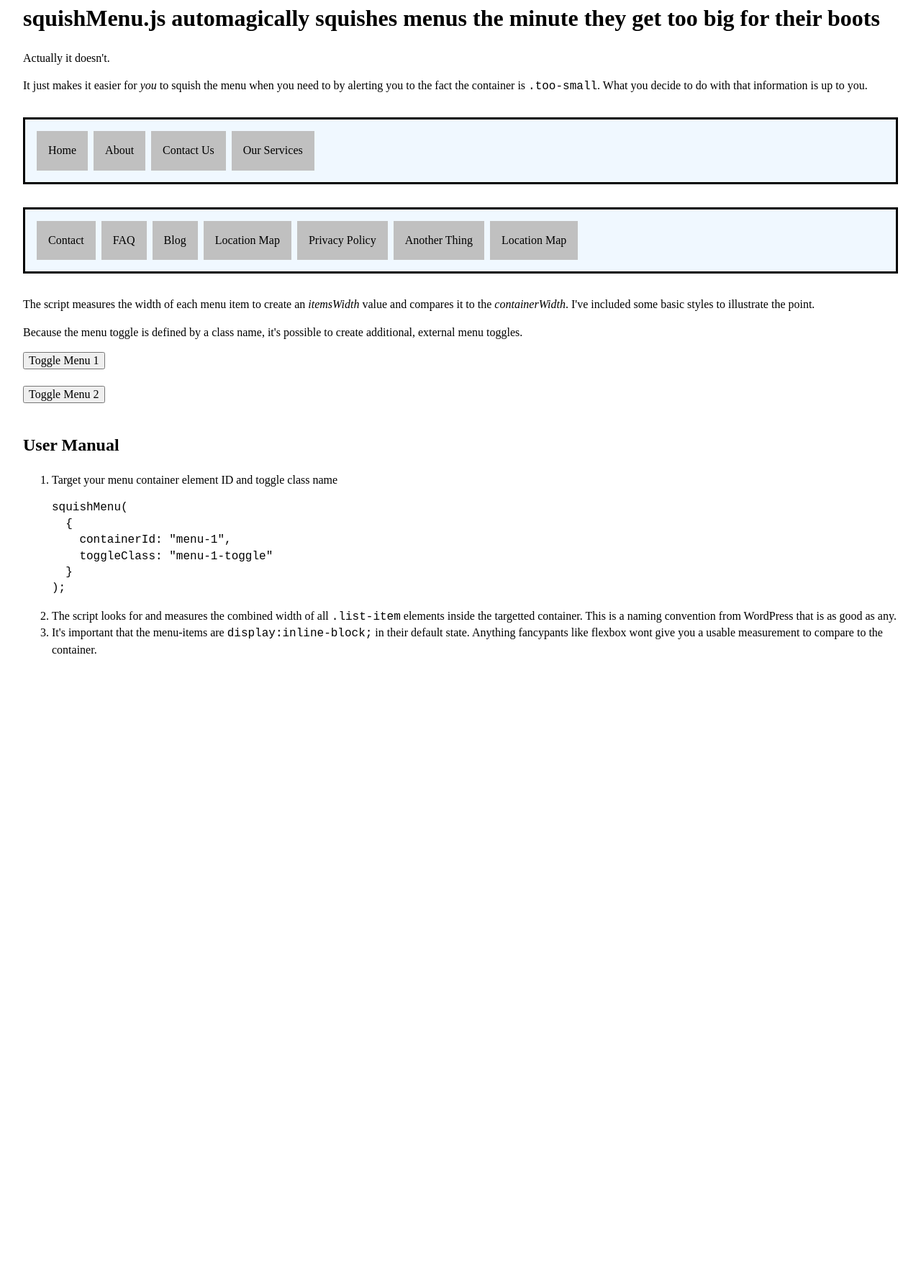
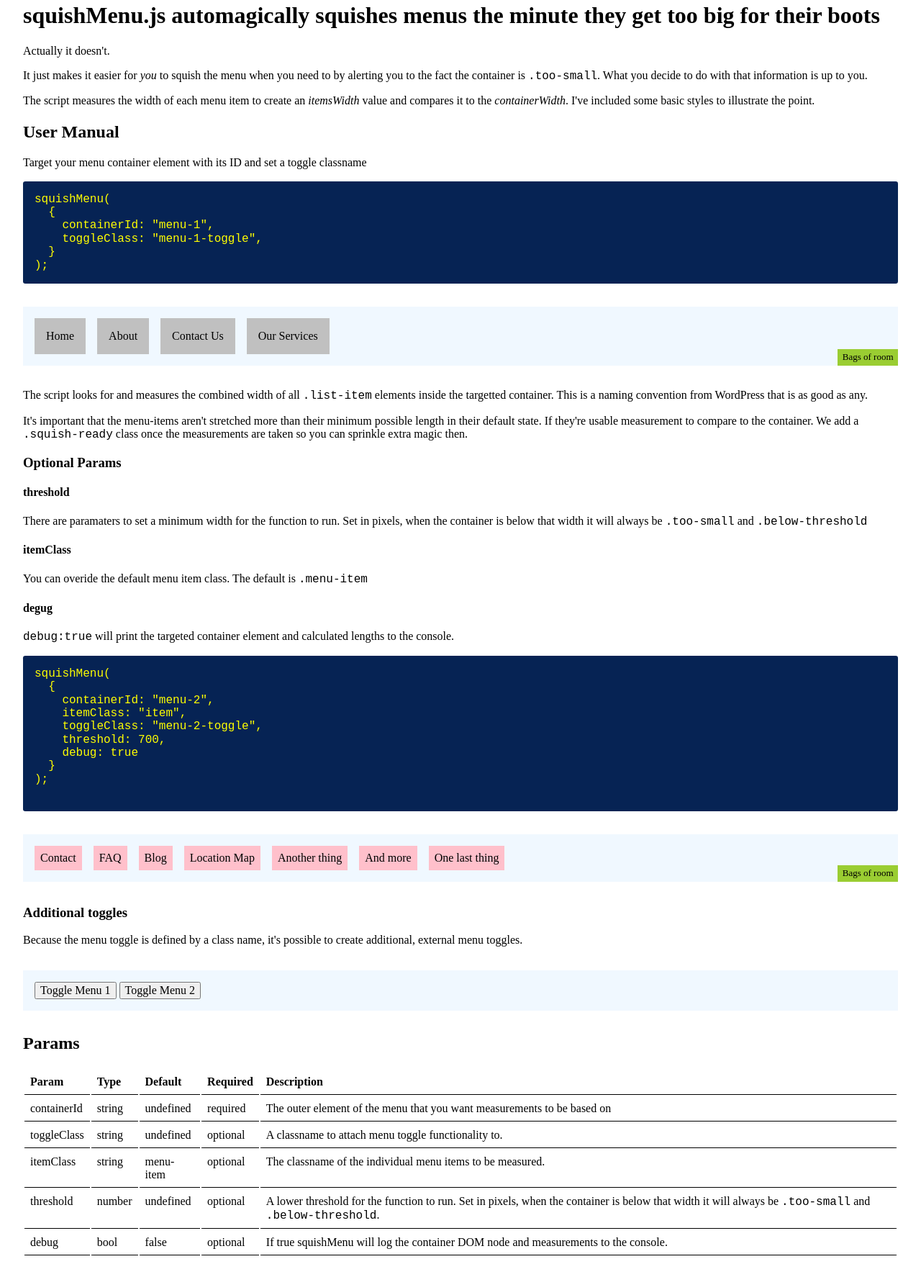
Before and after one commit to TheHeat/squishMenu, a website built with webpack: page demo/index.html in a window 1280 px wide. Shown: the part 50-1824 px from the top of the page at 72% size. Before the commit the page ends 1012 px from the top, so only its background shows below. Built offline with nearby package versions, Linux system fonts and the light colour scheme.

Commit message:
Adds new params & updates docs

```diff
--- /dev/null
+++ b/_squishMenu.scss
@@ -0,0 +1,60 @@
+// Defines the look of a menu link
+.menu-link {
+	box-sizing: border-box;
+	text-decoration: none;
+	color: black;
+	display: block;
+	white-space: nowrap;
+	padding: 1em;
+	background: silver;
+	&:hover {
+		background: adjust-lightness(silver, -10);
+	}
+}
+
+// Default styles for the nav UL
+nav .menu {
+	list-style: none;
+	margin: 0;
+	padding: 0;
+	display: flex;
+	width: 100%;
+	gap: 1em;
+}
+
+// Individual menu-items and their nested links
+.menu-item {
+	a {
+		@extend .menu-link;
+	}
+}
+
+.menu-toggle {
+	@extend .menu-link;
+	cursor: pointer;
+	display: none;
+}
+
+// What goes on when the container is .too-small??
+
+//Show the menu-toggle
+.too-small .menu-toggle {
+	display: block;
+}
+
+// stack the menu-items with flex-direction
+// and collapse the list
+.too-small ul {
+	flex-direction: column;
+	max-height: 0;
+	overflow: hidden;
+	transition: 0.5s;
+}
+
+// Then we do this when the menu .is-open...
+
+// allow the menu to grow to a max-height (this allows the CSS animation to work)
+.too-small.is-open ul {
+	max-height: 60em;
+	transition: 1s;
+}
--- /dev/null
+++ b/demo/_demoBits.scss
@@ -0,0 +1,73 @@
+* {
+	box-sizing: border-box;
+	> * {
+		box-sizing: inherit;
+	}
+}
+
+.item {
+	background: pink;
+	a {
+		display: block;
+		padding: 0.5em;
+		color: currentColor;
+		text-decoration: none;
+	}
+}
+
+body {
+	padding: 2rem;
+}
+
+pre {
+	padding: 1rem;
+	background-color: rgb(6, 35, 84);
+	color: yellow;
+	border-radius: 0.2em;
+}
+
+.report {
+	position: absolute;
+	bottom: 0;
+	right: 0;
+	background: yellowgreen;
+	font-size: small;
+	line-height: 0.8;
+}
+.report:before {
+	display: block;
+	content: "Bags of room";
+	padding: 0.5em;
+}
+
+.too-small + .report {
+	background: red;
+	animation: alert 0.5s infinite;
+	color: white;
+}
+.too-small + .report:before {
+	content: "TOO SMALL!";
+}
+
+.menu-container {
+	position: relative;
+	margin: 2rem 0;
+	padding: 1rem;
+	background-color: aliceblue;
+}
+
+.demo-toggles {
+	margin: 2rem 0;
+	padding: 1rem;
+	background-color: aliceblue;
+}
+
+table {
+	text-align: left;
+}
+th,
+td {
+	border-bottom: solid thin;
+	padding: 0.5em;
+	vertical-align: top;
+}
--- /dev/null
+++ b/demo/demo-styles.scss
@@ -0,0 +1,2 @@
+@import "../squishMenu";
+@import "demoBits";
--- a/demo/index.html
+++ b/demo/index.html
@@ -1,27 +1,75 @@
 <html>
-
 	<head>
 		<meta charset="UTF-8" />
 		<title>squishMenu.js</title>
-  <meta name="viewport" content="width=device-width, initial-scale=1" />
+		<meta
+			name="viewport"
+			content="width=device-width, initial-scale=1"
+		/>
 
-  <link rel="stylesheet" href="https://cdnjs.cloudflare.com/ajax/libs/normalize/3.0.3/normalize.min.css" />
-  <link rel="stylesheet" href="demo.css" />
+		<link
+			rel="stylesheet"
+			href="https://cdnjs.cloudflare.com/ajax/libs/normalize/3.0.3/normalize.min.css"
+		/>
+		<link
+			rel="stylesheet"
+			href="demo-styles.css"
+		/>
 
 		<script src="demo.js"></script>
+
+		<script>
+			document.addEventListener("DOMContentLoaded", () => {
+				squishMenu({
+					containerId: "menu-1",
+					toggleClass: "menu-1-toggle",
+				});
+
+				squishMenu({
+					containerId: "menu-2",
+					toggleClass: "menu-2-toggle",
+					itemClass: "item",
+					debug: true,
+					threshold: 700,
+				});
+			});
+		</script>
 	</head>
 
 	<body>
-
-  <h1>squishMenu.js automagically squishes menus the minute they get too big for their boots</h1>
+		<h1>
+			squishMenu.js automagically squishes menus the minute they get too big for
+			their boots
+		</h1>
 		<p>Actually it doesn't.</p>
 		<p>
-    It just makes it easier for <em>you</em> to squish the menu when you need to by alerting you to the fact the
-    container
-    is <code>.too-small</code>. What you decide to do with that information is up to you.
+			It just makes it easier for <em>you</em> to squish the menu when you need
+			to by alerting you to the fact the container is <code>.too-small</code>.
+			What you decide to do with that information is up to you.
 		</p>
 
+		<p>
+			The script measures the width of each menu item to create an
+			<var>itemsWidth</var> value and compares it to the
+			<var>containerWidth</var>. I've included some basic styles to illustrate
+			the point.
+		</p>
 
+		<h2>User Manual</h2>
+		<p>
+			Target your menu container element with its ID and set a toggle classname
+		</p>
+		<code>
+			<pre>
+squishMenu(
+  {
+    containerId: "menu-1",
+    toggleClass: "menu-1-toggle",
+  }
+);
+</pre
+			>
+		</code>
 
 		<div class="menu-container">
 			<nav id="menu-1">
@@ -33,68 +81,136 @@
 					<li class="menu-item"><a href="#">Our Services</a></li>
 				</ul>
 			</nav>
+			<div class="report"></div>
 		</div>
 
-
-  <div class="menu-container">
-    <nav id="menu-2">
-      <span class="menu-2-toggle  menu-toggle">Menu 2</span>
-      <ul class="menu">
-        <li class="menu-item"><a href="#">Contact</a></li>
-        <li class="menu-item"><a href="#">FAQ</a></li>
-        <li class="menu-item"><a href="#">Blog</a></li>
-        <li class="menu-item"><a href="#">Location Map</a></li>
-        <li class="menu-item"><a href="#">Privacy Policy</a></li>
-        <li class="menu-item"><a href="#">Another Thing</a></li>
-        <li class="menu-item"><a href="#">Location Map</a></li>
-      </ul>
-    </nav>
-  </div>
-
-
 		<p>
-    The script measures the width of each menu item to create an
-    <var>itemsWidth</var> value and compares it to the
-    <var>containerWidth</var>. I've included some basic styles to illustrate
-    the point.
+			The script looks for and measures the combined width of all
+			<code>.list-item</code> elements inside the targetted container. This is a
+			naming convention from WordPress that is as good as any.
 		</p>
-
 		<p>
-    Because the menu toggle is defined by a class name, it's possible to create additional, external menu toggles.
-
+			It's important that the menu-items aren't stretched more than their
+			minimum possible length in their default state. If they're usable
+			measurement to compare to the container. We add a
+			<code>.squish-ready</code> class once the measurements are taken so you
+			can sprinkle extra magic then.
 		</p>
-  <button class="menu-1-toggle">Toggle Menu 1</button>
-  <br /><br />
-  <button class="menu-2-toggle">Toggle Menu 2</button>
-  <br /><br />
-  <h2>User Manual</h2>
-  <ol>
-    <li>
-      Target your menu container element ID and toggle class name
+		<h3>Optional Params</h3>
+		<h4>threshold</h4>
+		<p>
+			There are paramaters to set a minimum width for the function to run. Set
+			in pixels, when the container is below that width it will always be
+			<code>.too-small</code> and <code>.below-threshold</code>
+		</p>
+		<h4>itemClass</h4>
+		<p>
+			You can overide the default menu item class. The default is
+			<code>.menu-item</code>
+		</p>
+		<h4>degug</h4>
+		<p>
+			<code>debug:true</code> will print the targeted container element and
+			calculated lengths to the console.
+		</p>
 		<code>
 			<pre>
 squishMenu(
   {
-    containerId: "menu-1",
-    toggleClass: "menu-1-toggle"
+    containerId: "menu-2",
+    itemClass: "item",
+    toggleClass: "menu-2-toggle",
+    threshold: 700,
+    debug: true
   }
 );
-</pre>
+			</pre
+			>
 		</code>
-    </li>
-    <li>
-      The script looks for and measures the combined width of all
-      <code>.list-item</code> elements inside the targetted container. This is
-      a naming convention from WordPress that is as good as any.
-    </li>
-    <li>
-      It's important that the menu-items are
-      <code>display:inline-block;</code> in their default state. Anything
-      fancypants like flexbox wont give you a usable measurement to compare to
-      the container.
-    </li>
-  </ol>
 
+		<div class="menu-container">
+			<nav id="menu-2">
+				<span class="menu-2-toggle menu-toggle">Menu 2</span>
+				<ul class="menu">
+					<li class="item"><a href="#">Contact</a></li>
+					<li class="item"><a href="#">FAQ</a></li>
+					<li class="item"><a href="#">Blog</a></li>
+					<li class="item"><a href="#">Location Map</a></li>
+					<li class="item"><a href="#">Another thing</a></li>
+					<li class="item"><a href="#">And more</a></li>
+					<li class="item"><a href="#">One last thing</a></li>
+				</ul>
+			</nav>
+			<div class="report"></div>
+		</div>
+		<h3>Additional toggles</h3>
+		<p>
+			Because the menu toggle is defined by a class name, it's possible to
+			create additional, external menu toggles.
+		</p>
+		<div class="demo-toggles">
+			<button class="menu-1-toggle">Toggle Menu 1</button>
+			<button class="menu-2-toggle">Toggle Menu 2</button>
+		</div>
+
+		<h2>Params</h2>
+		<table>
+			<thead>
+				<tr>
+					<th>Param</th>
+					<th>Type</th>
+					<th>Default</th>
+					<th>Required</th>
+					<th>Description</th>
+				</tr>
+			</thead>
+			<tbody>
+				<tr>
+					<td>containerId</td>
+					<td>string</td>
+					<td>undefined</td>
+					<td>required</td>
+					<td>
+						The outer element of the menu that you want measurements to be based
+						on
+					</td>
+				</tr>
+				<tr>
+					<td>toggleClass</td>
+					<td>string</td>
+					<td>undefined</td>
+					<td>optional</td>
+					<td>A classname to attach menu toggle functionality to.</td>
+				</tr>
+				<tr>
+					<td>itemClass</td>
+					<td>string</td>
+					<td>menu-item</td>
+					<td>optional</td>
+					<td>The classname of the individual menu items to be measured.</td>
+				</tr>
+				<tr>
+					<td>threshold</td>
+					<td>number</td>
+					<td>undefined</td>
+					<td>optional</td>
+					<td>
+						A lower threshold for the function to run. Set in pixels, when the
+						container is below that width it will always be
+						<code>.too-small</code> and <code>.below-threshold</code>.
+					</td>
+				</tr>
+				<tr>
+					<td>debug</td>
+					<td>bool</td>
+					<td>false</td>
+					<td>optional</td>
+					<td>
+						If true squishMenu will log the container DOM node and measurements
+						to the console.
+					</td>
+				</tr>
+			</tbody>
+		</table>
 	</body>
-
 </html>
--- a/squish-menu.scss
+++ /dev/null
@@ -1,66 +0,0 @@
-// Defines the look of a menu link
-.menu-link {
-  text-decoration: none;
-  color: black;
-  display: block;
-  padding: 1em;
-  background: silver;
-  &:hover {
-    background: adjust-lightness(silver, -10);
-  }
-}
-
-// Default styles for the nav UL
-nav .menu {
-  list-style: none;
-  margin: 0;
-  padding: 0;
-  display: flex;
-  width: 100%;
-}
-
-// Individual menu-items and their nested links
-.menu-item {
-  flex: 0;
-  & + .menu-item {
-    margin-left: 0.5em;
-  }
-  a {
-    @extend .menu-link;
-  }
-}
-
-.menu-toggle {
-  @extend .menu-link;
-  cursor: pointer;
-  display: none;
-}
-
-// What goes on when the container is .too-small??
-
-//Show the menu-toggle
-.too-small .menu-toggle {
-  display: block;
-}
-
-// stack the menu-items with flex-direction
-// and collapse the list
-.too-small ul {
-  flex-direction: column;
-  max-height: 0;
-  overflow: hidden;
-  transition: 0.5s;
-}
-
-// Remove margins
-.too-small .menu-item {
-  margin: 0;
-}
-
-// Then we do this when the menu .is-open...
-
-// allow the menu to grow to a max-height (this allows the CSS animation to work)
-.too-small.is-open ul {
-  max-height: 60em;
-  transition: 1s;
-}
--- a/src/getItemsWidth.js
+++ b/src/getItemsWidth.js
@@ -1,16 +1,16 @@
-// Add up the widths of all the .menu-items
+// Add up the widths of all the itemClass elements inside the container
 // We only do it once in the default state
 // because they're apt to change width when the container is .too-small
-const getItemsWidth = (container, callback) => {
+const getItemsWidth = ({ container, itemClass, callback }) => {
 	let sum = 0;
-  const items = container.querySelectorAll(".menu-item");
+	const items = container.querySelectorAll(`.${itemClass}`);
 
 	if (items.length > 0) {
 		items.forEach((item) => {
-      sum += item.offsetWidth;
+			sum += item.offsetWidth * 1.1;
 		});
 	} else {
-    console.log("No .menu-items found in the container");
+		console.warn("No elements with itemClass found in the container");
 	}
 
 	if (typeof callback === "function") callback();
```
Also changed, not shown: src/squishMenu.js (+24 -14 lines), demo/demo-styles.css (added), dist/squishMenu.js, 5 other files. Lines whose indentation alone changed are shown as unchanged.
